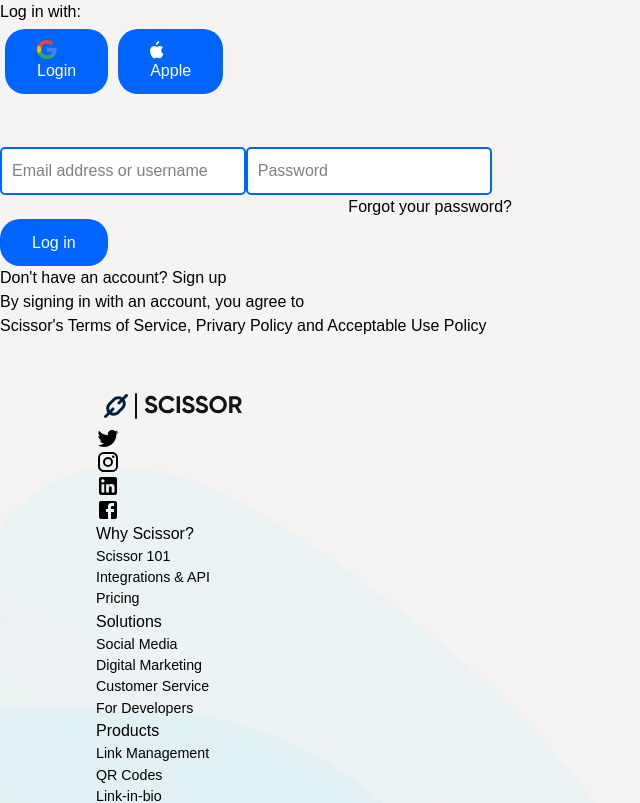
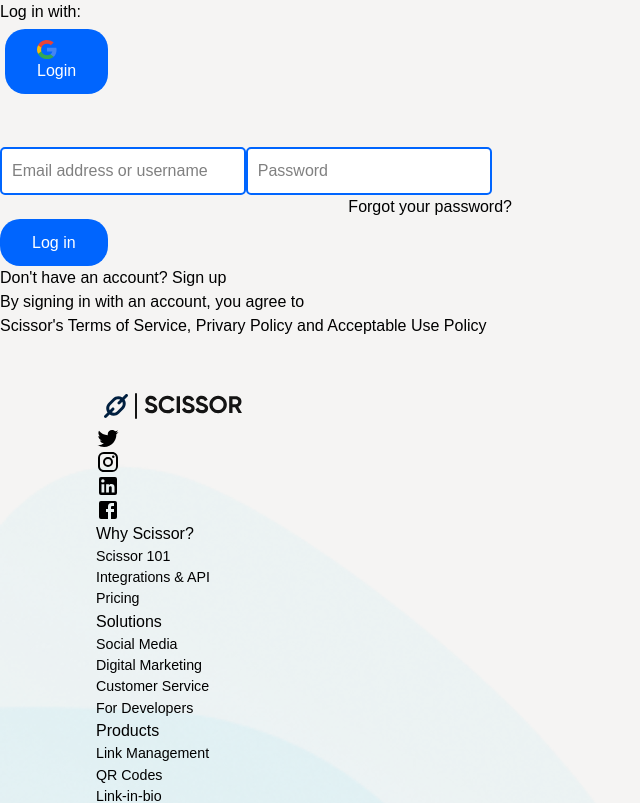
Before and after one commit to Zic20/scissor, a React (Vite) app: page /signin in a window 1280 px wide. Shown: the top 803 px of the page, without its empty margins (0-640 px from the left). Built offline with nearby package versions, Linux system fonts and the light colour scheme; no server answers; a web font is replaced by a local one.

Commit message:
remove signup and signin with apple option

```diff
--- a/src/components/LoginForm.tsx
+++ b/src/components/LoginForm.tsx
@@ -43,10 +43,10 @@ const LoginForm = () => {
       <p className="text-center mb-2 text-gray-500">Log in with:</p>
       <div className="cta_buttons flex justify-center text-center">
         <GoogleAuth />
-        <Button className="btn-primary flex mx-auto px-4 rounded-md">
+        {/* <Button className="btn-primary flex mx-auto px-4 rounded-md">
           <img src={AppleLogo} className="inline mr-1" alt="" />
           Apple
-        </Button>
+        </Button> */}
       </div>
 
       <form onSubmit={onSubmitHandler}>
--- a/src/components/SignupForm.tsx
+++ b/src/components/SignupForm.tsx
@@ -98,10 +98,10 @@ const SignupForm = () => {
       <p className="text-center mb-2 text-gray-500">Sign up with:</p>
       <div className="cta_buttons flex justify-center text-center">
         <GoogleAuth />
-        <Button className="btn-primary flex mx-auto px-4 rounded-md">
+        {/* <Button className="btn-primary flex mx-auto px-4 rounded-md">
           <img src={AppleLogo} className="inline mr-1" alt="" />
           Apple
-        </Button>
+        </Button> */}
       </div>
 
       <form onSubmit={onSubmitHandler}>
```
